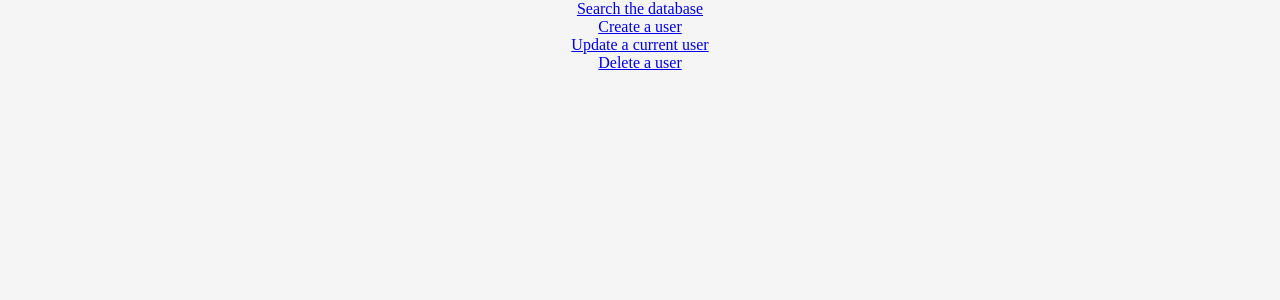
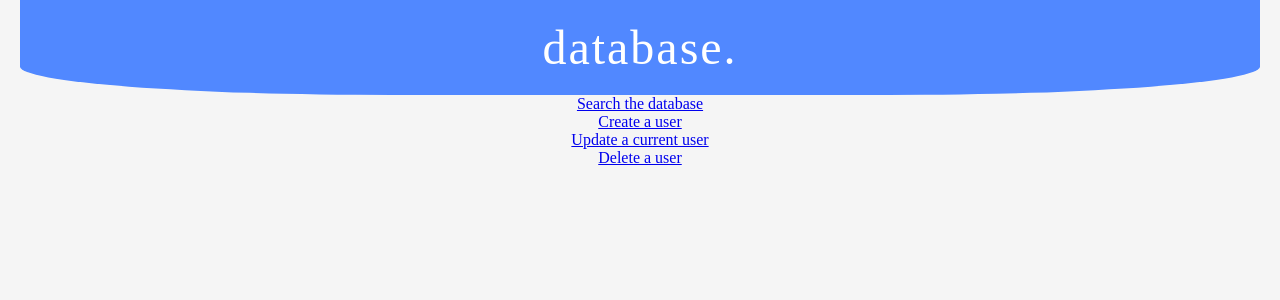
Before and after one commit to JbrvoXIV/mern-project, a React (Create React App) app in the folder client/: page / in a window 1280 px wide. Shown: the top 300 px of the page. Built offline with nearby package versions, Linux system fonts and the light colour scheme.

Commit message:
added navbar component, styling

```diff
--- a/client/src/App.js
+++ b/client/src/App.js
@@ -1,18 +1,22 @@
 import React from 'react';
 import axios from "axios";
 import { Link } from "react-router-dom";
+import { ThemeProvider } from 'styled-components';
 
-import { Container, Flex } from './styles/Global';
+import Nav from './components/Nav.js';
+
+import { Container, Flex, theme } from './styles/Global';
 
 export const api = axios.create({
     baseURL: 'http://localhost:5000'
-})
+});
 
 const App = () => {
 
     return (
-        <>
+        <ThemeProvider theme={ theme } >
             <Container>
+                <Nav />
                 <Flex>
                     <Link to='/search'>Search the database</Link>
                     <Link to='/create'>Create a user</Link>
@@ -20,7 +24,7 @@ const App = () => {
                     <Link to='/delete'>Delete a user</Link>
                 </Flex>
             </Container>
-        </>
+        </ThemeProvider>
     );
 }
 
--- /dev/null
+++ b/client/src/components/Nav.js
@@ -0,0 +1,14 @@
+import React from 'react';
+
+import { NavBar } from '../styles/Nav.styled';
+
+const Nav = () => {
+
+    return (
+        <NavBar>
+            <h1>database.</h1>
+        </NavBar>
+    );
+}
+
+export default Nav;
--- a/client/src/index.js
+++ b/client/src/index.js
@@ -8,7 +8,6 @@ import React from 'react';
 import { render } from 'react-dom';
 import { BrowserRouter, Route, Routes } from 'react-router-dom';
 import { GlobalStyle } from './styles/Global';
-
 
 const root = document.getElementById('root');
 render(
--- a/client/src/styles/Global.js
+++ b/client/src/styles/Global.js
@@ -1,6 +1,21 @@
 import styled, { createGlobalStyle } from 'styled-components';
 
+export const theme = {
+    backgroundColors: {
+        main: '#5188ff',
+        secondary: '#ED431C'
+    },
+    fontWeight: {
+        regular: '400',
+        medium: '500',
+        bold: '700'
+    }
+}
+
 export const GlobalStyle = createGlobalStyle`
+
+    @import url('https://fonts.googleapis.com/css2?family=Montserrat:wght@400;500;700&display=swap');
+
     * {
         box-sizing: border-box;
     }
@@ -23,10 +38,10 @@ export const GlobalStyle = createGlobalStyle`
 `
 
 export const Container = styled.div`
-    width: 1000px;
+    width: 1400px;
     max-width: 100%;
     height: 100%;
-    padding: 0;
+    padding: 0 20px;
     margin: 0 auto;
 `
 
--- /dev/null
+++ b/client/src/styles/Nav.styled.js
@@ -0,0 +1,19 @@
+import styled from "styled-components";
+
+export const NavBar = styled.nav`
+
+    width: 100%;
+    background-color: ${({ theme }) => theme.backgroundColors.main};
+    border-radius: 0 0 30% 30%;
+
+    h1 {
+        font-size: 3em;
+        font-weight: ${({ theme }) => theme.fontWeight.medium};
+        letter-spacing: 2px;
+        margin: 0;
+        padding: 20px 0;
+        text-align: center;
+        color: white;
+        height: fit-content;
+    }
+`
```
